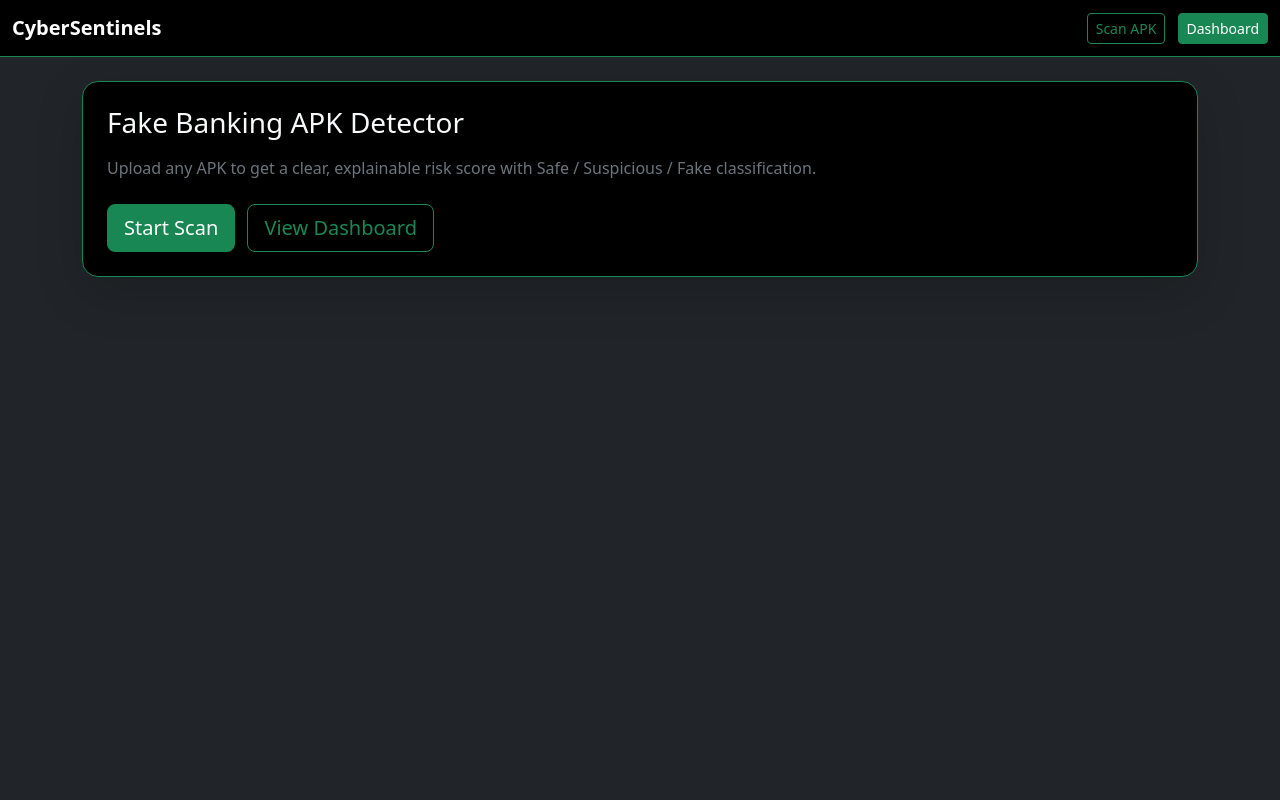
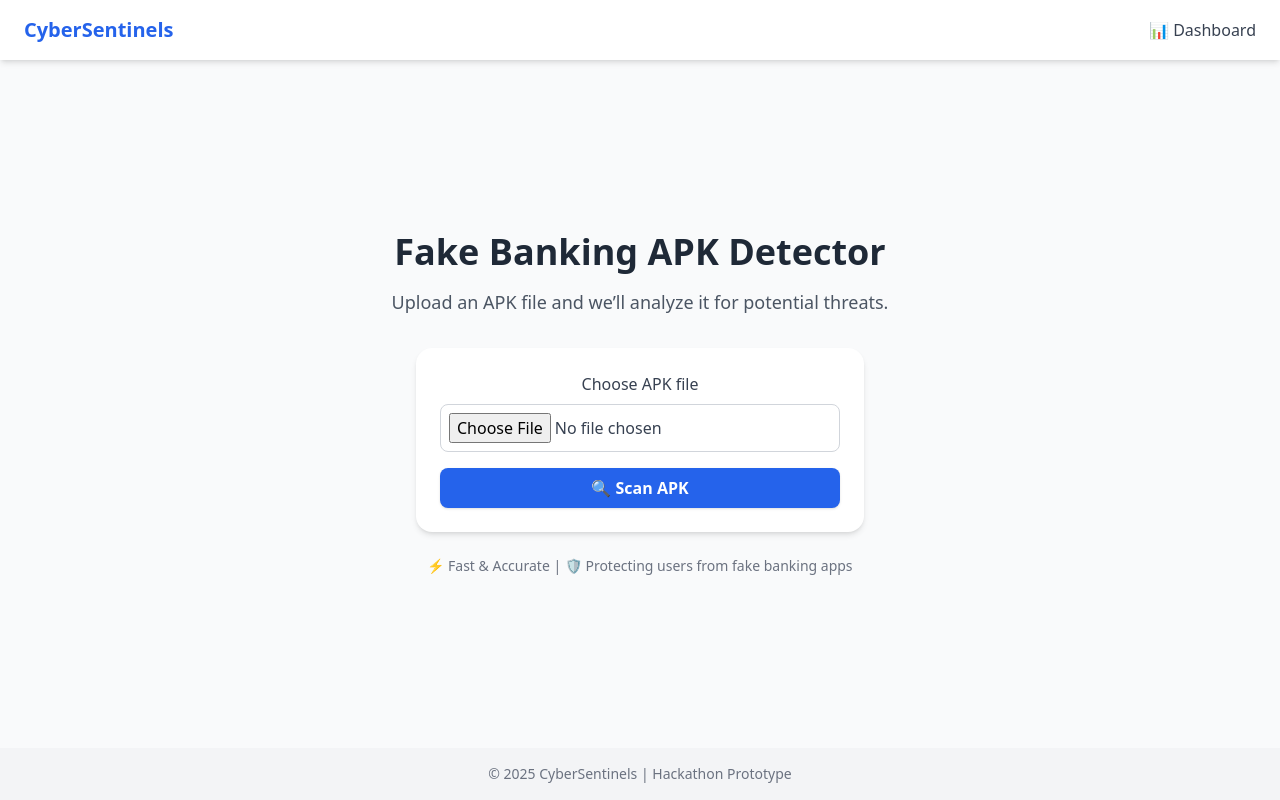
Before and after one commit to harshilnayi/CyberSentinels-FakeBankingAPK-Detector, a Flask app: template ui/templates/home.html in a window 1280 px wide. Run offline with Flask 3, Linux system fonts and the light colour scheme; the template is opened without the code that fills it, so the values that code supplies are empty; parts of the project's set-up code (start-up, migrations or seed data) failed here and were passed over; some libraries are stand-ins or nearby versions.

Commit message:
Full project update: backend (Flask), UI (Tailwind), static assets, templates

```diff
--- a/backend/app.py
+++ b/backend/app.py
@@ -1,45 +1,50 @@
-from flask import Flask, render_template, request, jsonify
+# backend/app.py
+from flask import Flask, render_template, request, redirect, url_for
 import os
-import apk_analyzer   # your analysis logic
+from scan_utils import scan_apk
 
 app = Flask(__name__)
 
-# Homepage
+# Dummy stats (pretend these are being tracked)
+dummy_stats = {
+    "total_scans": 42,
+    "fake_detected": 7,
+    "safe_detected": 35,
+    "latest_scans": [
+        {"filename": "BankingApp_v1.apk", "result": "Fake"},
+        {"filename": "MyWallet.apk", "result": "Safe"},
+        {"filename": "SecureBank.apk", "result": "Safe"},
+        {"filename": "XYZPay.apk", "result": "Fake"},
+    ]
+}
+
+UPLOAD_FOLDER = "uploads"
+os.makedirs(UPLOAD_FOLDER, exist_ok=True)
+
 @app.route("/")
 def home():
-    return render_template("index.html")
+    return render_template("home.html")
 
-# Upload & Scan route
 @app.route("/scan", methods=["POST"])
-def scan_apk():
+def scan():
     if "apk_file" not in request.files:
-        return jsonify({"error": "No file uploaded"}), 400
+        return "No file uploaded", 400
 
-    file = request.files["apk_file"]
-    if file.filename == "":
-        return jsonify({"error": "No selected file"}), 400
+    apk = request.files["apk_file"]
+    if apk.filename == "":
+        return "No selected file", 400
 
-    # Save uploaded file temporarily
-    upload_path = os.path.join("uploads", file.filename)
-    os.makedirs("uploads", exist_ok=True)
-    file.save(upload_path)
+    filepath = os.path.join(UPLOAD_FOLDER, apk.filename)
+    apk.save(filepath)
 
-    # Run your analyzer
-    result = apk_analyzer.analyze_apk(upload_path)
+    # Fake scan logic (always returns random result for demo)
+    result = scan_apk(filepath)
 
-    return jsonify(result)
+    return render_template("result.html", filename=apk.filename, result=result)
 
-# Simple Dashboard (shows recent scan results – mock for now)
 @app.route("/dashboard")
 def dashboard():
-    # later we can connect to DB or logs
-    stats = {
-        "total_scanned": 12,
-        "malicious_detected": 4,
-        "safe": 8
-    }
-    return render_template("dashboard.html", stats=stats)
-
+    return render_template("dashboard.html", stats=dummy_stats)
 
 if __name__ == "__main__":
     app.run(debug=True)
--- a/ui/templates/base.html
+++ b/ui/templates/base.html
@@ -1,35 +1,24 @@
-<!doctype html>
+<!DOCTYPE html>
 <html lang="en">
 <head>
-<meta charset="utf-8" />
-<meta name="viewport" content="width=device-width, initial-scale=1" />
-<title>CyberSentinels · Fake Banking APK Detector</title>
-<link href="https://cdn.jsdelivr.net/npm/bootstrap@5.3.3/dist/css/bootstrap.min.css" rel="stylesheet">
-<link href="{{ url_for('static', filename='css/style.css') }}" rel="stylesheet">
+  <meta charset="UTF-8">
+  <meta name="viewport" content="width=device-width, initial-scale=1.0">
+  <title>{{ title if title else "CyberSentinels - Fake Banking APK Detector" }}</title>
+  <script src="https://cdn.tailwindcss.com"></script>
 </head>
-<body class="bg-dark text-light">
-<nav class="navbar navbar-expand-lg navbar-dark bg-black border-bottom border-success">
-<div class="container-fluid">
-<a class="navbar-brand fw-bold" href="/">CyberSentinels</a>
-<div>
-<a class="btn btn-sm btn-outline-success me-2" href="/scan">Scan APK</a>
-<a class="btn btn-sm btn-success" href="/dashboard">Dashboard</a>
-</div>
-</div>
-</nav>
+<body class="bg-gray-50 text-gray-800">
+  <nav class="bg-blue-600 text-white p-4 shadow">
+    <div class="container mx-auto flex justify-between items-center">
+      <h1 class="text-xl font-bold">CyberSentinels</h1>
+      <div class="space-x-4">
+        <a href="/" class="hover:underline">Home</a>
+        <a href="/dashboard" class="hover:underline">Dashboard</a>
+      </div>
+    </div>
+  </nav>
 
-
-<main class="container py-4">
-{% with messages = get_flashed_messages() %}
-{% if messages %}
-<div class="alert alert-warning">{{ messages[0] }}</div>
-{% endif %}
-{% endwith %}
-{% block content %}{% endblock %}
-</main>
-
-
-<script src="https://cdn.jsdelivr.net/npm/bootstrap@5.3.3/dist/js/bootstrap.bundle.min.js"></script>
-<script src="https://cdn.jsdelivr.net/npm/chart.js@4.4.1/dist/chart.umd.min.js"></script>
+  <main class="container mx-auto py-8">
+    {% block content %}{% endblock %}
+  </main>
 </body>
 </html>
--- a/ui/templates/home.html
+++ b/ui/templates/home.html
@@ -1,9 +1,50 @@
-{% extends 'base.html' %}
-{% block content %}
-<div class="p-4 bg-black rounded-4 shadow-lg border border-success">
-<h1 class="h3 mb-3">Fake Banking APK Detector</h1>
-<p class="mb-4 text-secondary">Upload any APK to get a clear, explainable risk score with Safe / Suspicious / Fake classification.</p>
-<a href="/scan" class="btn btn-success btn-lg">Start Scan</a>
-<a href="/dashboard" class="btn btn-outline-success btn-lg ms-2">View Dashboard</a>
-</div>
-{% endblock %}
+<!-- ui/templates/home.html -->
+<!DOCTYPE html>
+<html lang="en">
+<head>
+  <meta charset="UTF-8">
+  <meta name="viewport" content="width=device-width, initial-scale=1.0">
+  <title>CyberSentinels | Fake Banking APK Detector</title>
+  <script src="https://cdn.tailwindcss.com"></script>
+</head>
+<body class="bg-gray-50 font-sans min-h-screen flex flex-col">
+
+  <!-- Navbar -->
+  <nav class="bg-white shadow-md px-6 py-4 flex justify-between items-center">
+    <h1 class="text-xl font-bold text-blue-600">CyberSentinels</h1>
+    <a href="{{ url_for('dashboard') }}" class="text-gray-700 hover:text-blue-600 font-medium">📊 Dashboard</a>
+  </nav>
+
+  <!-- Hero Section -->
+  <div class="flex-grow flex flex-col items-center justify-center text-center px-6">
+    <h2 class="text-3xl md:text-4xl font-extrabold text-gray-800 mb-4">Fake Banking APK Detector</h2>
+    <p class="text-lg text-gray-600 mb-8">Upload an APK file and we’ll analyze it for potential threats.</p>
+
+    <!-- Upload Form -->
+    <form action="{{ url_for('scan') }}" method="POST" enctype="multipart/form-data"
+          class="bg-white p-6 rounded-2xl shadow-md w-full max-w-md">
+      <label class="block mb-4">
+        <span class="text-gray-700 font-medium">Choose APK file</span>
+        <input type="file" name="apk_file" accept=".apk"
+               class="mt-2 block w-full text-gray-700 border border-gray-300 rounded-lg p-2 focus:ring-2 focus:ring-blue-400 focus:outline-none">
+      </label>
+
+      <button type="submit"
+              class="w-full bg-blue-600 hover:bg-blue-700 text-white font-semibold py-2 rounded-lg shadow transition">
+        🔍 Scan APK
+      </button>
+    </form>
+
+    <!-- Quick Info -->
+    <p class="mt-6 text-sm text-gray-500">
+      ⚡ Fast & Accurate | 🛡️ Protecting users from fake banking apps
+    </p>
+  </div>
+
+  <!-- Footer -->
+  <footer class="bg-gray-100 text-center py-4 text-sm text-gray-500">
+    © 2025 CyberSentinels | Hackathon Prototype
+  </footer>
+
+</body>
+</html>
```
Also changed, not shown: ui/templates/dashboard.html (+82 -0 lines), ui/templates/result.html (+45 -1 lines).
